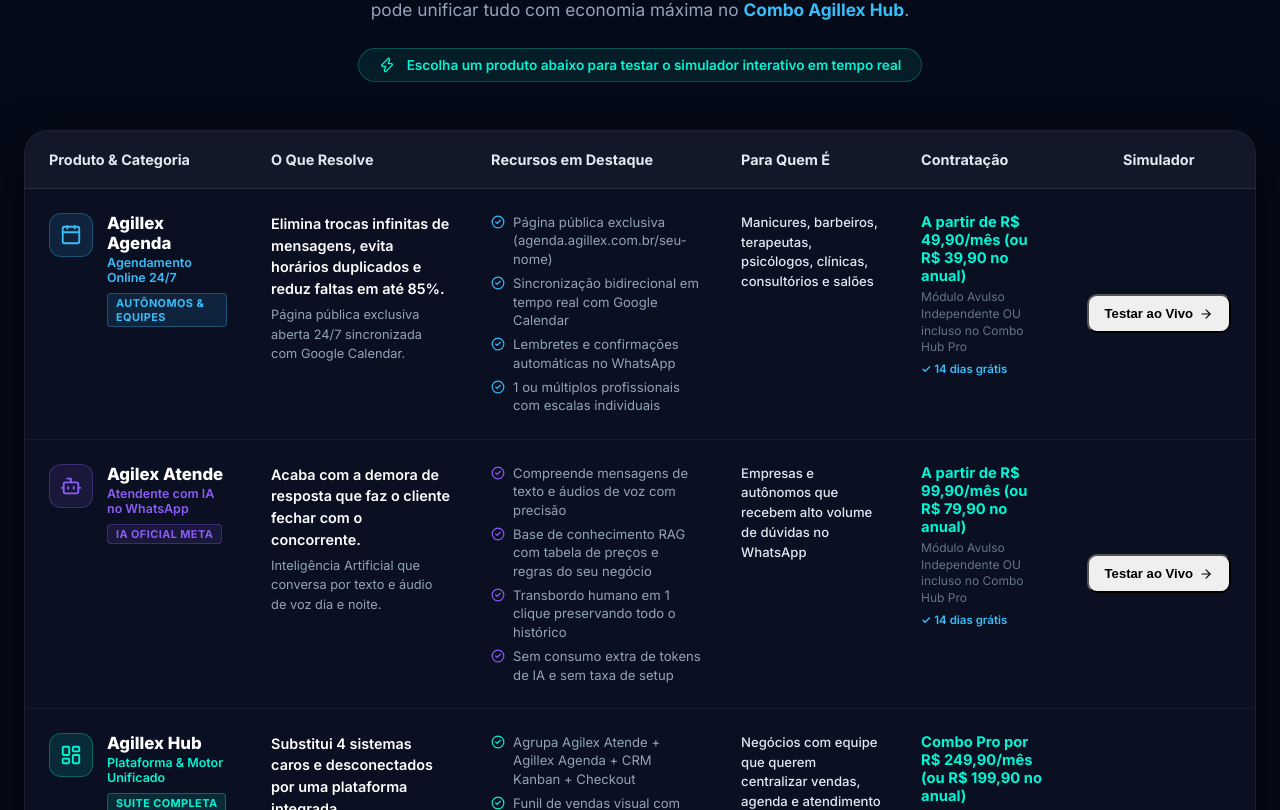
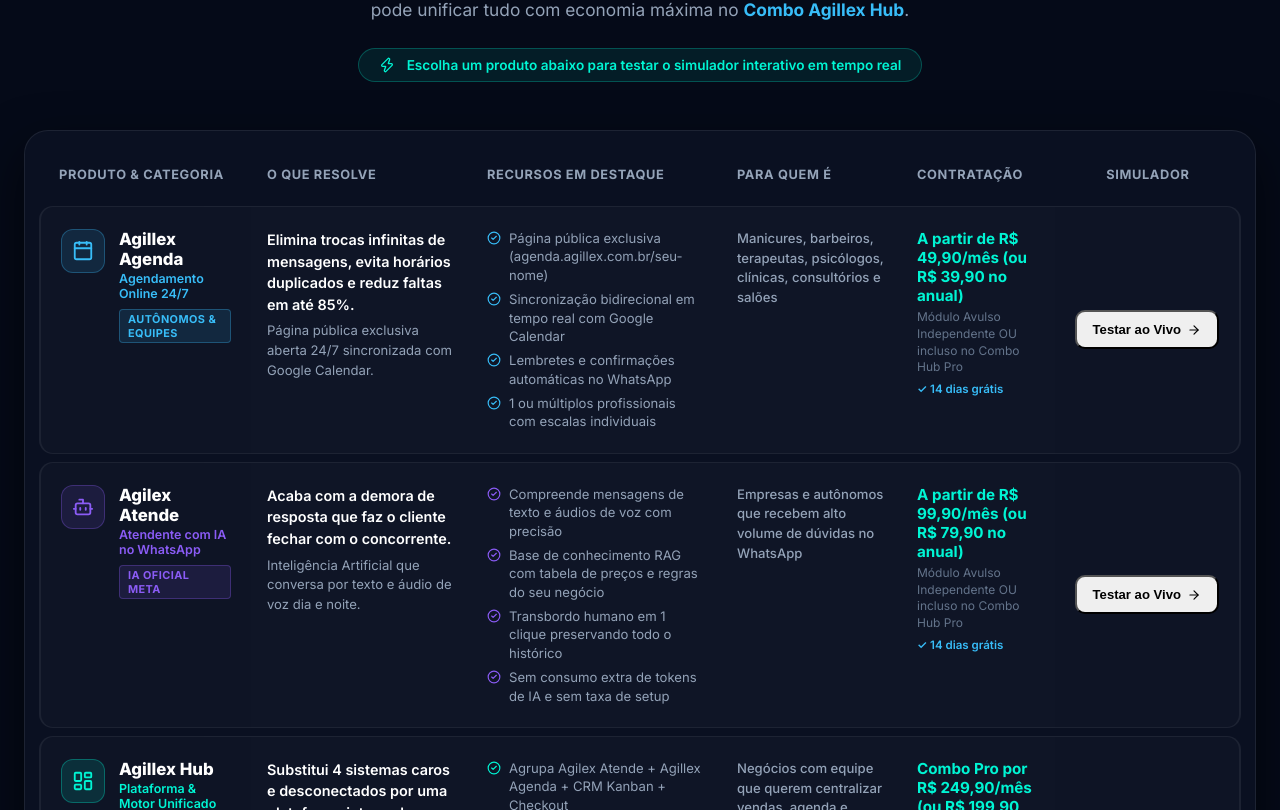
Before and after one commit to lucasdresler/agillex-site, a Next.js app: page / in a window 1280 px wide. Shown: the part 1330-2140 px from the top of the page. Built offline with nearby package versions, Linux system fonts and the light colour scheme.

Commit message:
feat(table): efeito de zoom e destaque de leitura nas linhas dos produtos em desktop

```diff
--- a/src/components/ProductsOverviewTable.tsx
+++ b/src/components/ProductsOverviewTable.tsx
@@ -236,67 +236,54 @@ export default function ProductsOverviewTable({
               backgroundColor: 'rgba(15, 23, 42, 0.55)',
               backdropFilter: 'blur(16px)',
               boxShadow: '0 20px 50px rgba(0, 0, 0, 0.6)',
+              padding: '12px 14px',
             }}
           >
             <table
               style={{
                 width: '100%',
-              borderCollapse: 'collapse',
+                borderCollapse: 'separate',
+                borderSpacing: '0 8px',
                 textAlign: 'left',
                 fontSize: '0.9rem',
               }}
             >
               <thead>
-              <tr
-                style={{
-                  borderBottom: '1px solid rgba(255, 255, 255, 0.1)',
-                  backgroundColor: 'rgba(255, 255, 255, 0.03)',
-                }}
-              >
-                <th style={{ padding: '20px 24px', color: '#E2E8F0', fontWeight: 700, width: '240px' }}>
+                <tr>
+                  <th style={{ padding: '16px 20px', color: '#94A3B8', fontWeight: 700, width: '240px', fontSize: '0.8rem', textTransform: 'uppercase', letterSpacing: '0.05em' }}>
                     Produto & Categoria
                   </th>
-                <th style={{ padding: '20px 20px', color: '#E2E8F0', fontWeight: 700, minWidth: '220px' }}>
+                  <th style={{ padding: '16px 16px', color: '#94A3B8', fontWeight: 700, minWidth: '220px', fontSize: '0.8rem', textTransform: 'uppercase', letterSpacing: '0.05em' }}>
                     O Que Resolve
                   </th>
-                <th style={{ padding: '20px 20px', color: '#E2E8F0', fontWeight: 700, minWidth: '250px' }}>
+                  <th style={{ padding: '16px 16px', color: '#94A3B8', fontWeight: 700, minWidth: '250px', fontSize: '0.8rem', textTransform: 'uppercase', letterSpacing: '0.05em' }}>
                     Recursos em Destaque
                   </th>
-                <th style={{ padding: '20px 20px', color: '#E2E8F0', fontWeight: 700, minWidth: '180px' }}>
+                  <th style={{ padding: '16px 16px', color: '#94A3B8', fontWeight: 700, minWidth: '180px', fontSize: '0.8rem', textTransform: 'uppercase', letterSpacing: '0.05em' }}>
                     Para Quem É
                   </th>
-                <th style={{ padding: '20px 20px', color: '#E2E8F0', fontWeight: 700, width: '180px' }}>
+                  <th style={{ padding: '16px 16px', color: '#94A3B8', fontWeight: 700, width: '180px', fontSize: '0.8rem', textTransform: 'uppercase', letterSpacing: '0.05em' }}>
                     Contratação
                   </th>
-                <th style={{ padding: '20px 24px', color: '#E2E8F0', fontWeight: 700, width: '160px', textAlign: 'center' }}>
+                  <th style={{ padding: '16px 20px', color: '#94A3B8', fontWeight: 700, width: '160px', textAlign: 'center', fontSize: '0.8rem', textTransform: 'uppercase', letterSpacing: '0.05em' }}>
                     Simulador
                   </th>
                 </tr>
               </thead>
               <tbody>
-              {AGILLEX_PRODUCTS.map((prod, index) => {
+                {AGILLEX_PRODUCTS.map((prod) => {
                   const Icon = prod.icon;
                   return (
                     <tr
                       key={prod.id}
-                    style={{
-                      borderBottom:
-                        index < AGILLEX_PRODUCTS.length - 1
-                          ? '1px solid rgba(255, 255, 255, 0.05)'
-                          : 'none',
-                      transition: 'background-color 0.2s',
-                    }}
-                    onMouseEnter={(e) => {
-                      e.currentTarget.style.backgroundColor = 'rgba(255, 255, 255, 0.03)';
-                    }}
-                    onMouseLeave={(e) => {
-                      e.currentTarget.style.backgroundColor = 'transparent';
-                    }}
+                      className="product-table-row"
+                      onClick={() => onSelectProduct(prod.id)}
                     >
                       {/* COLUNA 1: PRODUTO */}
-                    <td style={{ padding: '24px', verticalAlign: 'top' }}>
+                      <td style={{ padding: '22px 20px', verticalAlign: 'top' }}>
                         <div style={{ display: 'flex', alignItems: 'flex-start', gap: '14px' }}>
                           <div
+                            className="row-icon-box"
                             style={{
                               width: '44px',
                               height: '44px',
@@ -308,6 +295,7 @@ export default function ProductsOverviewTable({
                               justifyContent: 'center',
                               color: prod.color,
                               flexShrink: 0,
+                              transition: 'transform 0.25s ease, filter 0.25s ease',
                             }}
                           >
                             <Icon size={22} />
@@ -347,17 +335,17 @@ export default function ProductsOverviewTable({
                       </td>
 
                       {/* COLUNA 2: O QUE RESOLVE */}
-                    <td style={{ padding: '24px 20px', verticalAlign: 'top', color: '#CBD5E1', lineHeight: 1.5 }}>
+                      <td style={{ padding: '22px 16px', verticalAlign: 'top', color: '#CBD5E1', lineHeight: 1.5 }}>
                         <div style={{ fontWeight: 600, color: '#fff', marginBottom: '6px' }}>
                           {prod.solves}
                         </div>
-                      <div style={{ fontSize: '0.8rem', color: '#94A3B8' }}>
+                        <div className="row-text-dim" style={{ fontSize: '0.82rem', color: '#94A3B8', transition: 'color 0.2s' }}>
                           {prod.tagline}
                         </div>
                       </td>
 
                       {/* COLUNA 3: RECURSOS CHAVE */}
-                    <td style={{ padding: '24px 20px', verticalAlign: 'top' }}>
+                      <td style={{ padding: '22px 16px', verticalAlign: 'top' }}>
                         <ul style={{ listStyle: 'none', padding: 0, margin: 0, display: 'flex', flexDirection: 'column', gap: '6px' }}>
                           {prod.keyFeatures.map((feat, fIdx) => (
                             <li
@@ -367,7 +355,6 @@ export default function ProductsOverviewTable({
                                 alignItems: 'flex-start',
                                 gap: '8px',
                                 fontSize: '0.82rem',
-                              color: '#94A3B8',
                                 lineHeight: 1.4,
                               }}
                             >
@@ -376,23 +363,27 @@ export default function ProductsOverviewTable({
                                 color={prod.color}
                                 style={{ flexShrink: 0, marginTop: '2px' }}
                               />
-                            <span>{feat}</span>
+                              <span className="row-text-dim" style={{ color: '#94A3B8', transition: 'color 0.2s' }}>
+                                {feat}
+                              </span>
                             </li>
                           ))}
                         </ul>
                       </td>
 
                       {/* COLUNA 4: PÚBLICO */}
-                    <td style={{ padding: '24px 20px', verticalAlign: 'top', color: '#94A3B8', fontSize: '0.82rem', lineHeight: 1.5 }}>
-                      <span style={{ color: '#E2E8F0', fontWeight: 500 }}>{prod.audience}</span>
+                      <td style={{ padding: '22px 16px', verticalAlign: 'top', fontSize: '0.82rem', lineHeight: 1.5 }}>
+                        <span className="row-text-dim" style={{ color: '#94A3B8', fontWeight: 500, transition: 'color 0.2s' }}>
+                          {prod.audience}
+                        </span>
                       </td>
 
                       {/* COLUNA 5: CONTRATAÇÃO & PREÇO */}
-                    <td style={{ padding: '24px 20px', verticalAlign: 'top' }}>
-                      <div style={{ fontWeight: 700, color: '#00F5D4', fontSize: '0.92rem', marginBottom: '4px' }}>
+                      <td style={{ padding: '22px 16px', verticalAlign: 'top' }}>
+                        <div style={{ fontWeight: 700, color: '#00F5D4', fontSize: '0.95rem', marginBottom: '4px' }}>
                           {prod.pricing}
                         </div>
-                      <div style={{ fontSize: '0.75rem', color: '#64748B', lineHeight: 1.4 }}>
+                        <div className="row-text-dim" style={{ fontSize: '0.75rem', color: '#64748B', lineHeight: 1.4, transition: 'color 0.2s' }}>
                           {prod.availability}
                         </div>
                         <div
@@ -408,10 +399,13 @@ export default function ProductsOverviewTable({
                       </td>
 
                       {/* COLUNA 6: AÇÃO INTERATIVA */}
-                    <td style={{ padding: '24px', verticalAlign: 'middle', textAlign: 'center' }}>
+                      <td style={{ padding: '22px 20px', verticalAlign: 'middle', textAlign: 'center' }}>
                         <button
-                        onClick={() => onSelectProduct(prod.id)}
-                        className="cyber-button-secondary"
+                          onClick={(e) => {
+                            e.stopPropagation();
+                            onSelectProduct(prod.id);
+                          }}
+                          className="cyber-button-secondary row-action-btn"
                           style={{
                             display: 'inline-flex',
                             alignItems: 'center',
@@ -424,6 +418,7 @@ export default function ProductsOverviewTable({
                             whiteSpace: 'nowrap',
                             width: '100%',
                             justifyContent: 'center',
+                            transition: 'all 0.25s ease',
                           }}
                         >
                           <span>Testar ao Vivo</span>
@@ -564,6 +559,60 @@ export default function ProductsOverviewTable({
       </div>
 
       <style jsx>{`
+        @media (min-width: 901px) {
+          .desktop-table-container {
+            overflow: visible !important;
+          }
+          .product-table-row {
+            transition: transform 0.25s cubic-bezier(0.16, 1, 0.3, 1),
+                        box-shadow 0.25s cubic-bezier(0.16, 1, 0.3, 1);
+            cursor: pointer;
+          }
+          .product-table-row td {
+            background-color: rgba(255, 255, 255, 0.02);
+            border-top: 1px solid rgba(255, 255, 255, 0.06);
+            border-bottom: 1px solid rgba(255, 255, 255, 0.06);
+            transition: background-color 0.2s ease, border-color 0.2s ease, color 0.2s ease, padding 0.25s ease;
+          }
+          .product-table-row td:first-child {
+            border-left: 2px solid rgba(255, 255, 255, 0.06);
+            border-top-left-radius: 14px;
+            border-bottom-left-radius: 14px;
+          }
+          .product-table-row td:last-child {
+            border-right: 2px solid rgba(255, 255, 255, 0.06);
+            border-top-right-radius: 14px;
+            border-bottom-right-radius: 14px;
+          }
+          .product-table-row:hover {
+            transform: scale(1.022);
+            position: relative;
+            z-index: 30;
+          }
+          .product-table-row:hover td {
+            background-color: rgba(18, 30, 58, 0.98) !important;
+            border-color: rgba(0, 245, 212, 0.45) !important;
+            box-shadow: 0 16px 36px rgba(0, 0, 0, 0.75), 0 0 25px rgba(0, 245, 212, 0.18);
+          }
+          .product-table-row:hover td:first-child {
+            border-left: 4px solid #00F5D4 !important;
+          }
+          .product-table-row:hover .row-text-dim {
+            color: #F8FAFC !important;
+          }
+          .product-table-row:hover .row-icon-box {
+            transform: scale(1.1);
+            filter: drop-shadow(0 0 10px rgba(0, 245, 212, 0.5));
+          }
+          .product-table-row:hover .row-action-btn {
+            background: #00F5D4 !important;
+            color: #050B14 !important;
+            border-color: #00F5D4 !important;
+            box-shadow: 0 0 18px rgba(0, 245, 212, 0.6) !important;
+            font-weight: 800 !important;
+          }
+        }
+
         @media (max-width: 900px) {
           .desktop-table-container {
             display: none !important;
```
Lines whose indentation alone changed are shown as unchanged.
